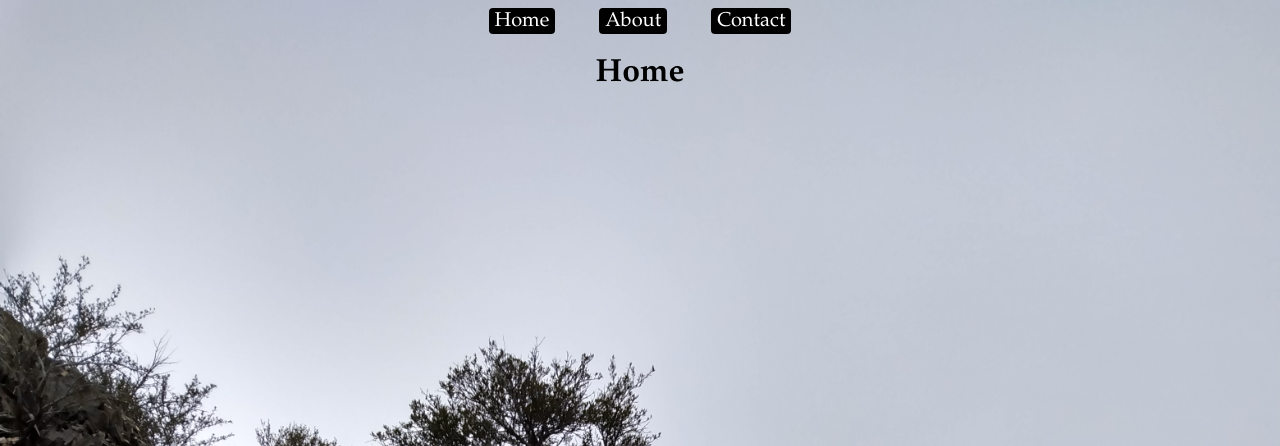
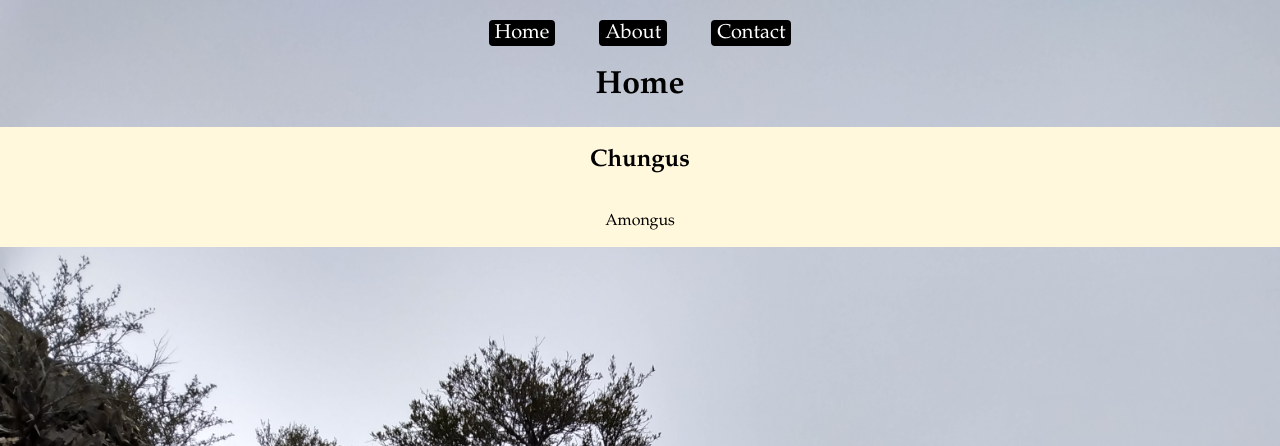
Before and after one commit to Serided/GangDev, a PHP site: page / in a window 1280 px wide. Shown: the top 446 px of the page. Run offline with PHP 8.4, Linux system fonts and the light colour scheme.

Commit message:
Reworked some code for a cleaner look.

```diff
--- a/about.html
+++ b/about.html
@@ -3,6 +3,7 @@
 <head>
   <meta charset="UTF-8">
   <title>About</title>
+  <link rel="stylesheet" href="css/page.css">
   <link rel="stylesheet" href="css/button.css">
 </head>
 <body style="text-align: center" class="main-p">
--- a/contact.html
+++ b/contact.html
@@ -3,6 +3,7 @@
 <head>
   <meta charset="UTF-8">
   <title>Contact</title>
+  <link rel="stylesheet" href="css/page.css">
   <link rel="stylesheet" href="css/button.css">
 </head>
 <body style="text-align: center" class="main-p">
--- a/css/button.css
+++ b/css/button.css
@@ -1,21 +1,11 @@
-/* Dropdown Button */
-html {
-  font-family: "Book Antiqua";
-}
-
-.main-p {
-  background-image: url("../img/background-2.jpg");
-  background-repeat: no-repeat;
-  background-attachment: fixed;
-  background-size: cover;
-}
-
+/* Dropdown Buttons */
 .btn {
   font-family: "Book Antiqua";
   background-color: black;
   text-decoration: none;
   margin-left: 20px;
   margin-right: 20px;
+  margin-top: 20px;
   font-size: 20px;
   border: none;
   cursor: pointer;
@@ -42,6 +32,7 @@ html {
   min-width: 80px;
   box-shadow: 0px 8px 16px 0px rgba(0,0,0,0.2);
   z-index: 1;
+  right: 0px;
 }
 
 /* Links inside the dropdown */
--- /dev/null
+++ b/css/page.css
@@ -0,0 +1,25 @@
+html {
+  font-family: "Book Antiqua";
+}
+
+section {
+  background-color: cornsilk;
+  display: inline-block;
+  margin: 0;
+  text-align: center;
+}
+
+.main-p {
+  background-image: url("../img/background-2.jpg");
+  background-repeat: no-repeat;
+  background-attachment: fixed;
+  background-size: cover;
+  text-align: center;
+  margin: 0;
+  overflow-wrap: anywhere;
+}
+
+.fullw {
+  box-sizing: border-box;
+  width: 100%;
+}
--- a/index.html
+++ b/index.html
@@ -1,11 +1,12 @@
 <!DOCTYPE html>
-<html lang="en">
+<html lang="en" class="fullw">
 <head>
   <meta charset="UTF-8">
   <title>Home</title>
+  <link rel="stylesheet" href="css/page.css">
   <link rel="stylesheet" href="css/button.css">
 </head>
-<body style="text-align: center" class="main-p">
+<body class="main-p fullw">
   <nav>
     <button class="btn">
       <a href="index.html" class="btn-text">Home</a>
@@ -36,7 +37,17 @@
     </div>
   </nav>
 
-  <h1 style="text-align: center">Home</h1>
+  <h1>Home</h1>
 
+  <div class="fullw">
+    <section class="fullw">
+      <h2>Chungus</h2>
+    </section>
+    <section class="fullw">
+      <p class="fullw">
+        Amongus
+      </p>
+    </section >
+  </div>
 </body>
 </html>
```
Also changed, not shown: jens.html (+0 -8 lines).
